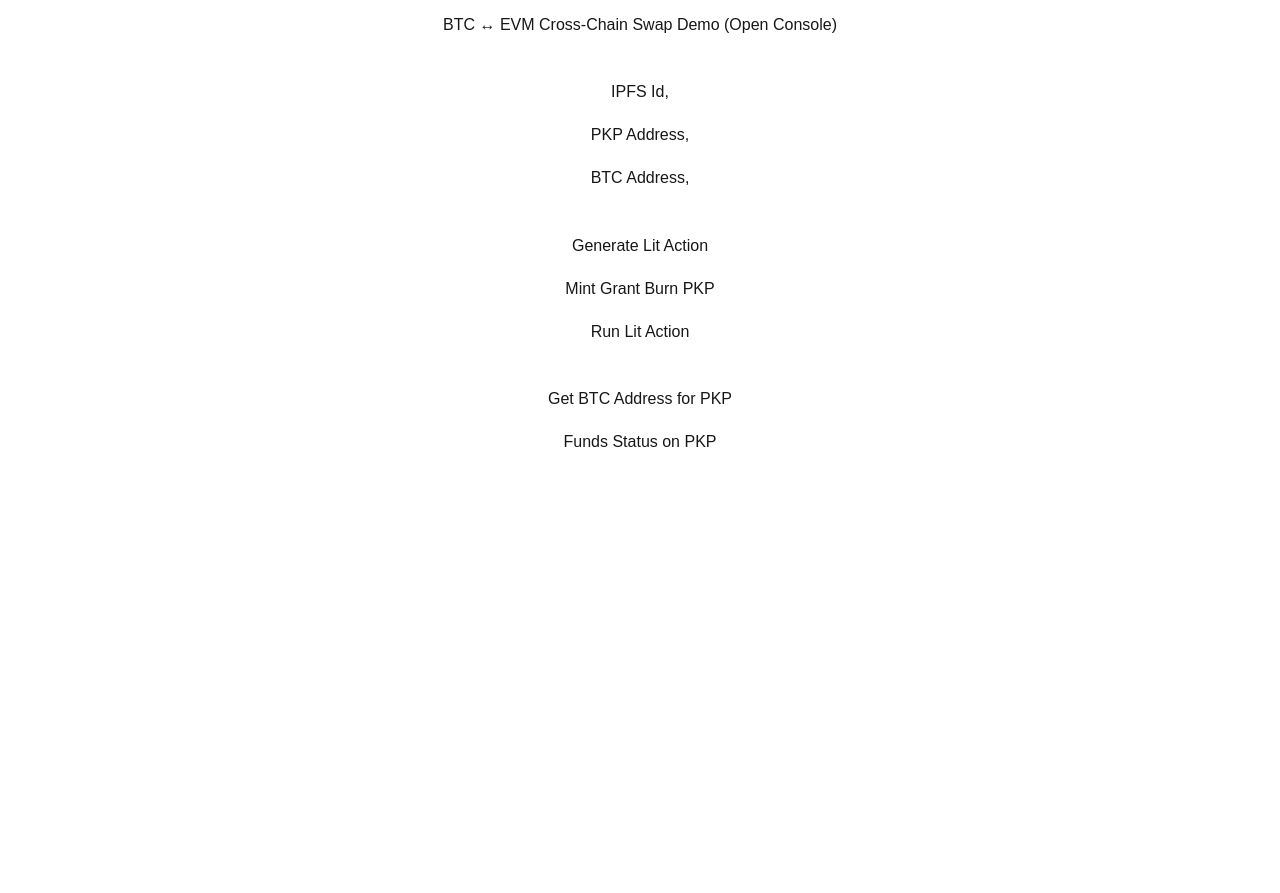
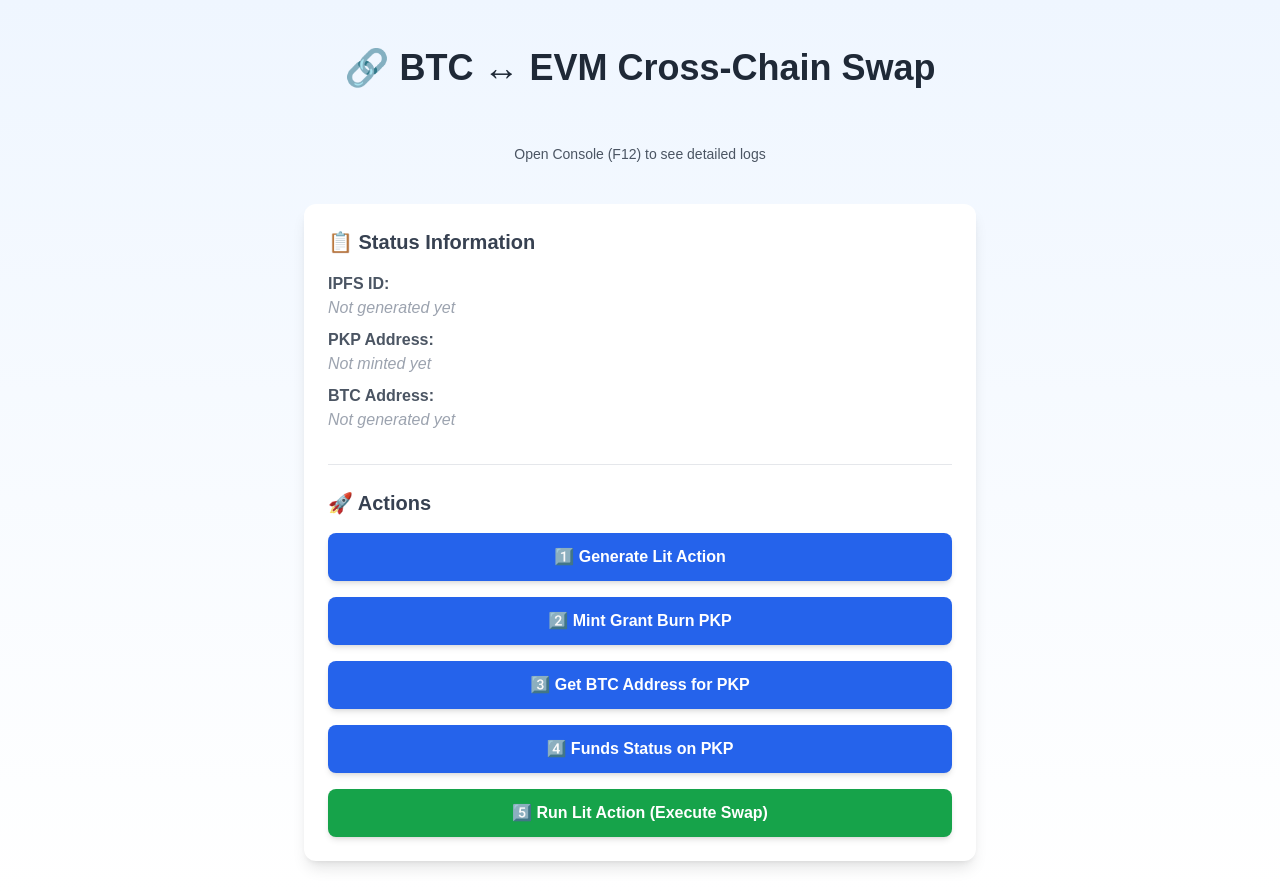
Before and after one commit to jong-un-1/tss-btc-evm, a Next.js app in the folder btc-evm-swap-example/: page / in a window 1280 px wide. Before the commit the page ends 800 px from the top, so only its background shows below. Built offline with nearby package versions, Linux system fonts and the light colour scheme; what @lit-protocol/lit-node-client, bitcoinjs-lib would draw is missing.

Commit message:
Enhance UI for BTC-EVM Cross-Chain Swap: Add status information and action buttons with improved styling

```diff
--- a/btc-evm-swap-example/app/page.tsx
+++ b/btc-evm-swap-example/app/page.tsx
@@ -13,26 +13,81 @@
     const [pkp, setPkp] = useState(null);
     const [btc, setBtc] = useState(null);
 
+    const buttonStyle = "px-6 py-3 bg-blue-600 hover:bg-blue-700 text-white font-semibold rounded-lg shadow-md transition-colors duration-200 min-w-[280px]";
+    const infoStyle = "text-lg font-mono bg-gray-100 px-4 py-2 rounded border border-gray-300";
+
     return (
-        <div className="flex flex-col items-center gap-[1.2rem]">
-            <h1 className="mb-[1.5rem] mt-[0.8rem]">
-                BTC ↔ EVM Cross-Chain Swap Demo (Open Console)
+        <div className="flex flex-col items-center gap-6 p-8 min-h-screen bg-gradient-to-b from-blue-50 to-white">
+            <h1 className="text-4xl font-bold mb-8 mt-4 text-gray-800 text-center">
+                🔗 BTC ↔ EVM Cross-Chain Swap
             </h1>
-            <p>IPFS Id, {ipfsId}</p>
-            <p>PKP Address, {pkp?.ethAddress}</p>
-            <p className="mb-[1.5rem]">BTC Address, {btc}</p>
-            <button onClick={async () => setIpfsId(await createLitAction())}>Generate Lit Action</button>
-            <button onClick={async () => setPkp(await mintGrantBurnPKP(ipfsId))}>Mint Grant Burn PKP</button>
-            <button
-                className="mb-[1.5rem]"
-                onClick={() => runLitAction(ipfsId, pkp)}
-            >
-                Run Lit Action
-            </button>
-            <button onClick={() => setBtc(generateBtcAddressP2PKH(pkp?.publicKey))}>
-                Get BTC Address for PKP
-            </button>
-            <button onClick={async () => await  getFundsStatusPKP(pkp)}>Funds Status on PKP</button>
+            <p className="text-sm text-gray-600 mb-4">Open Console (F12) to see detailed logs</p>
+
+            <div className="flex flex-col gap-4 w-full max-w-2xl bg-white p-6 rounded-xl shadow-lg">
+                <div className="mb-4">
+                    <h3 className="text-xl font-semibold mb-4 text-gray-700">📋 Status Information</h3>
+                    <div className="space-y-2">
+                        <div>
+                            <span className="font-semibold text-gray-600">IPFS ID:</span>
+                            <p className={ipfsId ? infoStyle : "text-gray-400 italic"}>
+                                {ipfsId || "Not generated yet"}
+                            </p>
+                        </div>
+                        <div>
+                            <span className="font-semibold text-gray-600">PKP Address:</span>
+                            <p className={pkp?.ethAddress ? infoStyle : "text-gray-400 italic"}>
+                                {pkp?.ethAddress || "Not minted yet"}
+                            </p>
+                        </div>
+                        <div>
+                            <span className="font-semibold text-gray-600">BTC Address:</span>
+                            <p className={btc ? infoStyle : "text-gray-400 italic"}>
+                                {btc || "Not generated yet"}
+                            </p>
+                        </div>
+                    </div>
+                </div>
+
+                <div className="border-t pt-6">
+                    <h3 className="text-xl font-semibold mb-4 text-gray-700">🚀 Actions</h3>
+                    <div className="flex flex-col gap-4">
+                        <button
+                            onClick={async () => setIpfsId(await createLitAction())}
+                            className={buttonStyle}
+                        >
+                            1️⃣ Generate Lit Action
+                        </button>
+                        <button
+                            onClick={async () => setPkp(await mintGrantBurnPKP(ipfsId))}
+                            className={buttonStyle}
+                            disabled={!ipfsId}
+                        >
+                            2️⃣ Mint Grant Burn PKP
+                        </button>
+                        <button
+                            onClick={() => setBtc(generateBtcAddressP2PKH(pkp?.publicKey))}
+                            className={buttonStyle}
+                            disabled={!pkp}
+                        >
+                            3️⃣ Get BTC Address for PKP
+                        </button>
+                        <button
+                            onClick={async () => await getFundsStatusPKP(pkp)}
+                            className={buttonStyle}
+                            disabled={!pkp}
+                        >
+                            4️⃣ Funds Status on PKP
+                        </button>
+                        <button
+                            onClick={() => runLitAction(ipfsId, pkp)}
+                            className={`${buttonStyle} bg-green-600 hover:bg-green-700`}
+                            disabled={!ipfsId || !pkp}
+                        >
+                            5️⃣ Run Lit Action (Execute Swap)
+                        </button>
+                    </div>
+                </div>
+            </div>
         </div>
     );
 }
```
